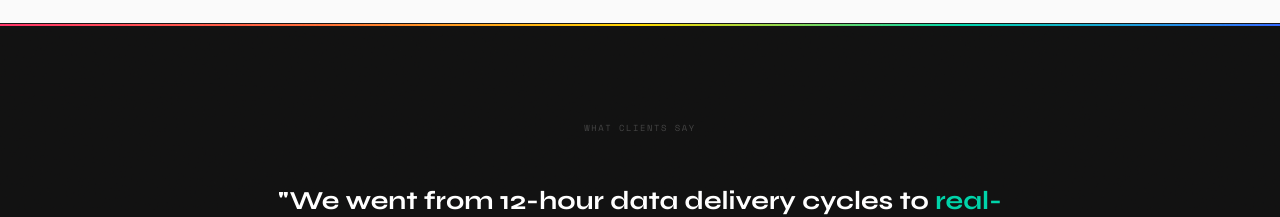
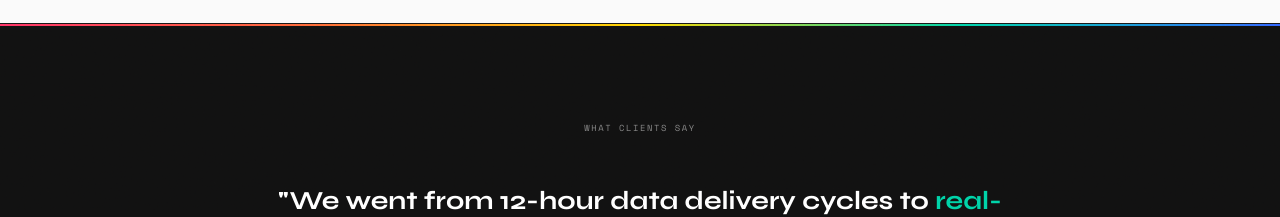
Before and after one commit to aureusglobalsystems/CoWebsite, a Next.js app: page / in a window 1280 px wide. Shown: the part 6740-6957 px from the top of the page. Built offline with nearby package versions, Linux system fonts and the light colour scheme.

Commit message:
fix: increase contrast on What Clients Say label

```diff
--- a/components/home/Testimonials.tsx
+++ b/components/home/Testimonials.tsx
@@ -80,7 +80,7 @@ export default function Testimonials() {
       }} />
 
       <div style={{ maxWidth: '800px', margin: '0 auto', padding: '0 24px', position: 'relative', zIndex: 2 }}>
-        <p style={{ fontFamily: 'Space Mono, monospace', fontSize: '0.55rem', letterSpacing: '0.18em', textTransform: 'uppercase', color: '#444', display: 'block', textAlign: 'center', marginBottom: '48px' }}>
+        <p style={{ fontFamily: 'Space Mono, monospace', fontSize: '0.55rem', letterSpacing: '0.18em', textTransform: 'uppercase', color: '#888', display: 'block', textAlign: 'center', marginBottom: '48px' }}>
           What Clients Say
         </p>
 
```
